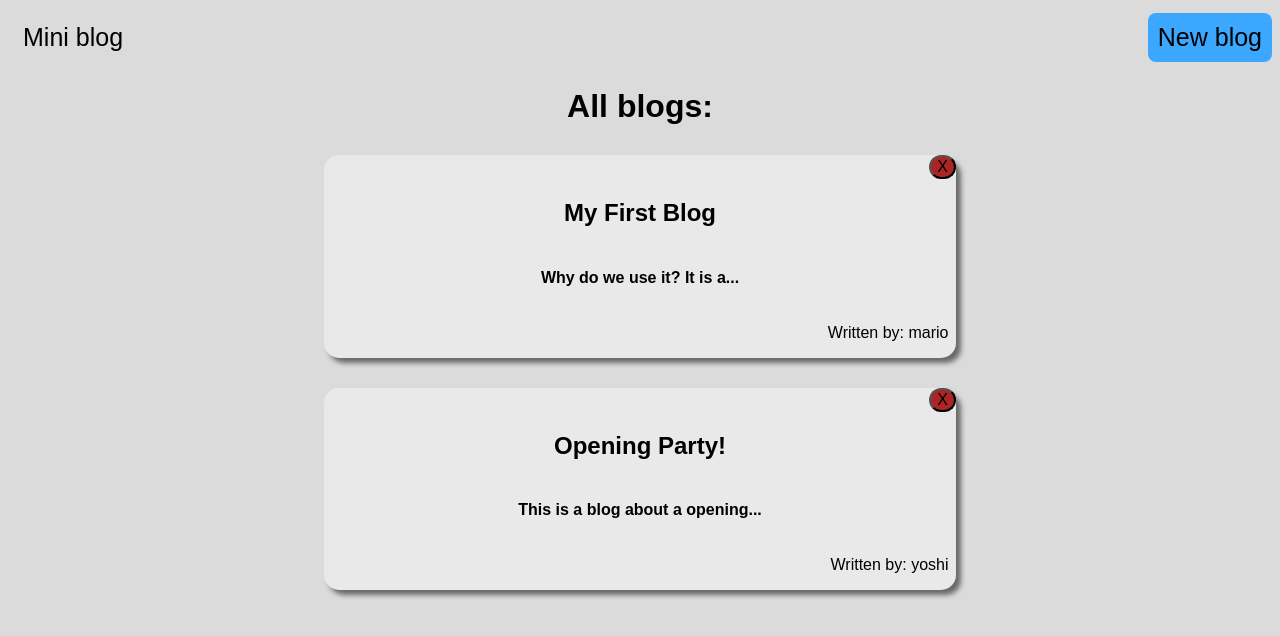
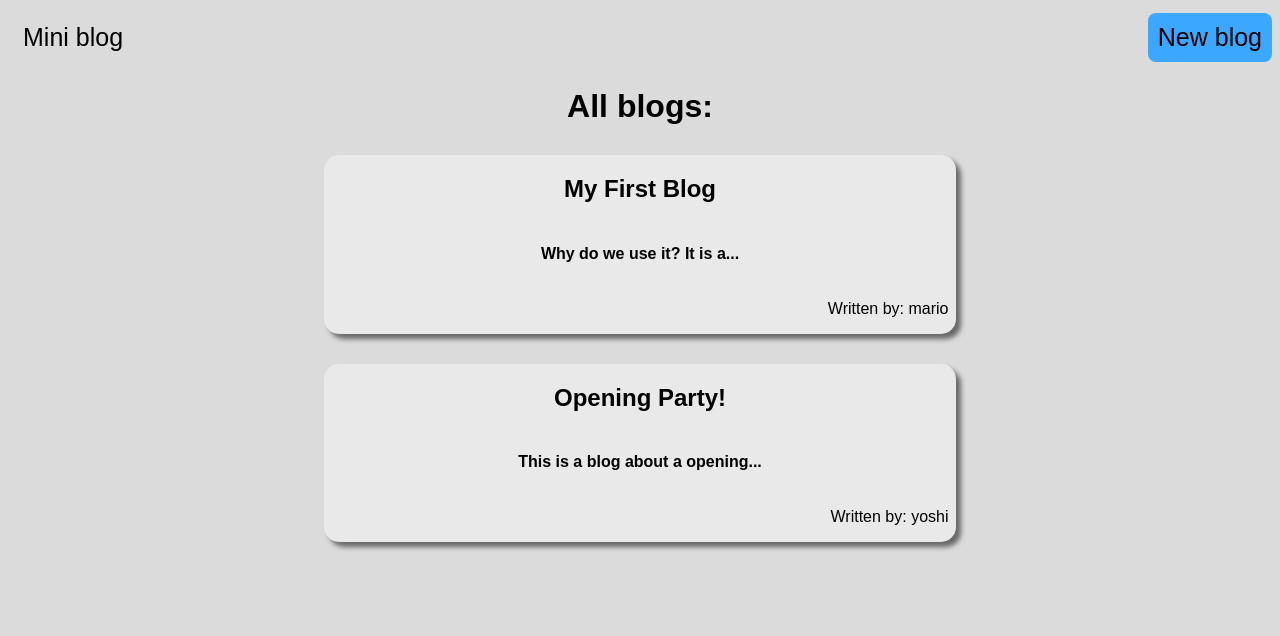
Before and after one commit to LLeski00/MiniBlog, a React (Create React App) app: page / in a window 1280 px wide. Shown: the top 636 px of the page. Built offline with nearby package versions, Linux system fonts and the light colour scheme; data requests are answered from the project's data file; a web font is replaced by a local one.

Commit message:
Added a custom hook for fetching

```diff
--- a/src/BlogList.js
+++ b/src/BlogList.js
@@ -5,9 +5,6 @@ const BlogList = ({blogs,title,handleDeleteBlog}) => {
                 <h1 className="blog-list-title">{title}</h1>
                 {blogs.map((blog) => (
                     <div className="blog" key={blog.id}>
-                        <div className="blog-delete-button-container">
-                            <button className="blog-delete-button" onClick={()=>handleDeleteBlog(blog.id)}>X</button>
-                        </div>
                         <h2 className="blog-title">{blog.title}</h2>
                         <h4 className="blog-preview">{blog.preview}</h4>
                         <p>Written by: {blog.author}</p>
--- a/src/Home.js
+++ b/src/Home.js
@@ -1,42 +1,22 @@
 import { useEffect, useState } from "react";
 import BlogList from "./BlogList";
+import useFetch from "./useFetch";
 
 const Home = () => {
 
-    const [blogs,setBlogs] = useState(null);
-    const [isLoading,setIsLoading] = useState(true);
-    const [error,setError] = useState(null);
+    const {info:blogs,isLoading, error} = useFetch("http://localhost:8000/blogs");
 
-    const handleDeleteBlog = (id) => {
-        const newBlogs=blogs.filter((blog)=>blog.id!==id)
-        setBlogs(newBlogs);
-    }
 
-    useEffect(()=>{
-        fetch("http://localhost:8000/blogs")
-        .then(res => {
-            if(!res.ok){
-                throw Error("Could not fetch the data.");
-            }
-            return res.json();
-        })
-        .then(data => {
-            setBlogs(data);
-            setIsLoading(false);
-            setError(null);
-        })
-        .catch(err => {
-            setError(err.message);
-            setIsLoading(false);
-        })
-    },[]);
+
+
+
 
     return (
         <div className="home">
             <div className="home-content">
                 {error && <p className="blog-error">{error}</p>}
                 {isLoading && <p className="blog-loading">Loading...</p>}
-                {blogs && <BlogList blogs={blogs} title="All blogs:" handleDeleteBlog={handleDeleteBlog}/>}
+                {blogs && <BlogList blogs={blogs} title="All blogs:"/>}
             </div>
         </div>
     );
--- a/src/index.css
+++ b/src/index.css
@@ -73,23 +73,6 @@ body {
   padding-right: 15px;
 }
 
-.blog-delete-button-container {
-  width: 100%;
-  display: flex;
-  justify-content: flex-end;
-}
-
-.blog-delete-button {
-  border-radius: 15px;
-  font-size: medium;
-  background-color: rgb(172, 36, 36);
-}
-
-.blog-delete-button:hover {
-  cursor: pointer;
-  background-color: rgb(153, 35, 35);
-}
-
 .blog-loading {
   text-align: center;
   font-size:xx-large;
--- /dev/null
+++ b/src/useFetch.js
@@ -0,0 +1,31 @@
+import { useState, useEffect } from "react";
+
+const useFetch = (url) => {
+
+    const [info,setInfo] = useState(null);
+    const [isLoading,setIsLoading] = useState(true);
+    const [error,setError] = useState(null);
+
+    useEffect(()=>{
+        fetch(url)
+        .then(res => {
+            if(!res.ok){
+                throw Error("Could not fetch the data.");
+            }
+            return res.json();
+        })
+        .then(data => {
+            setInfo(data);
+            setIsLoading(false);
+            setError(null);
+        })
+        .catch(err => {
+            setIsLoading(false);
+            setError(err.message);
+        })
+    },[url]);
+
+    return {info,isLoading,error};
+}
+
+export default useFetch;
```
